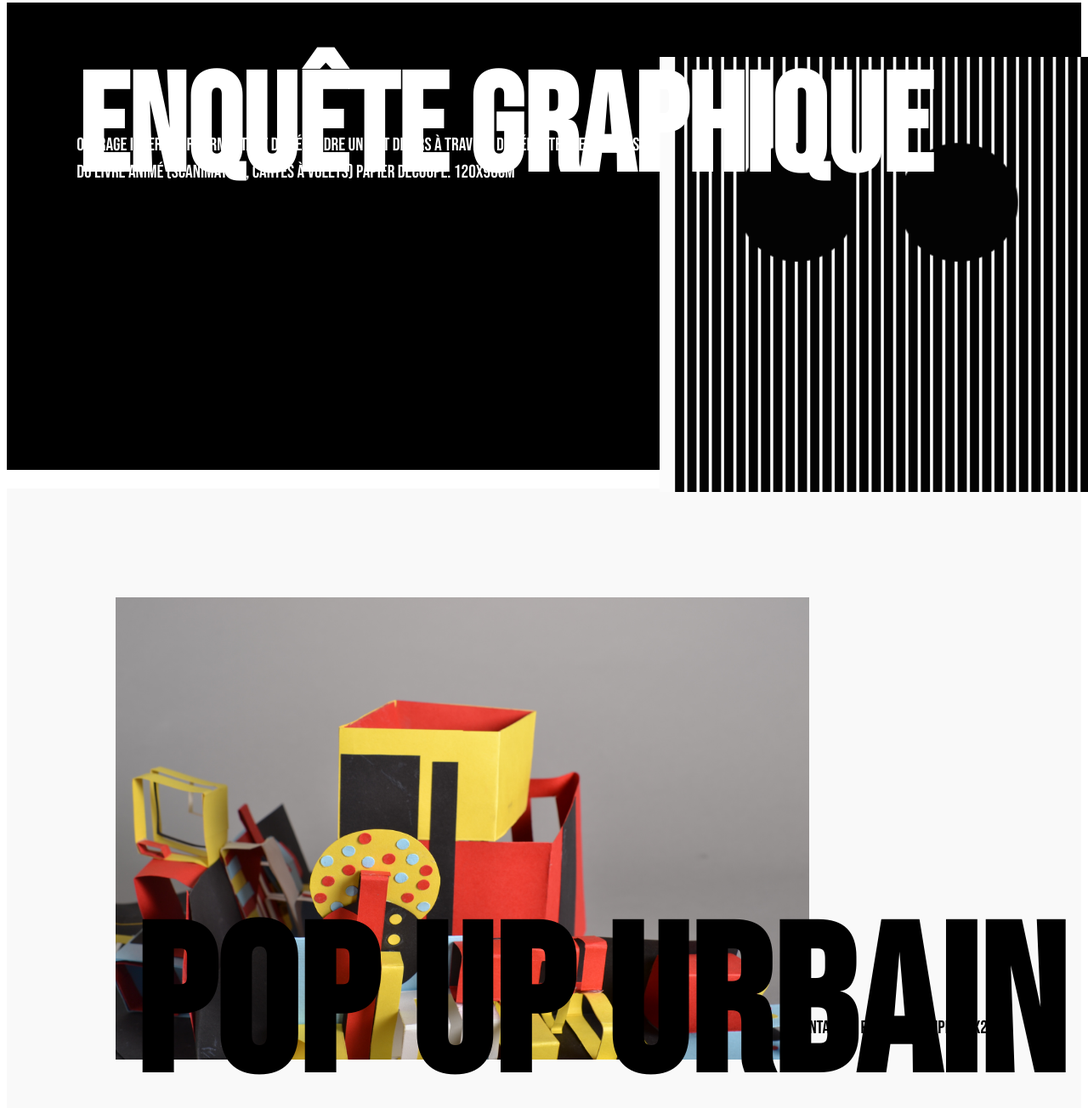
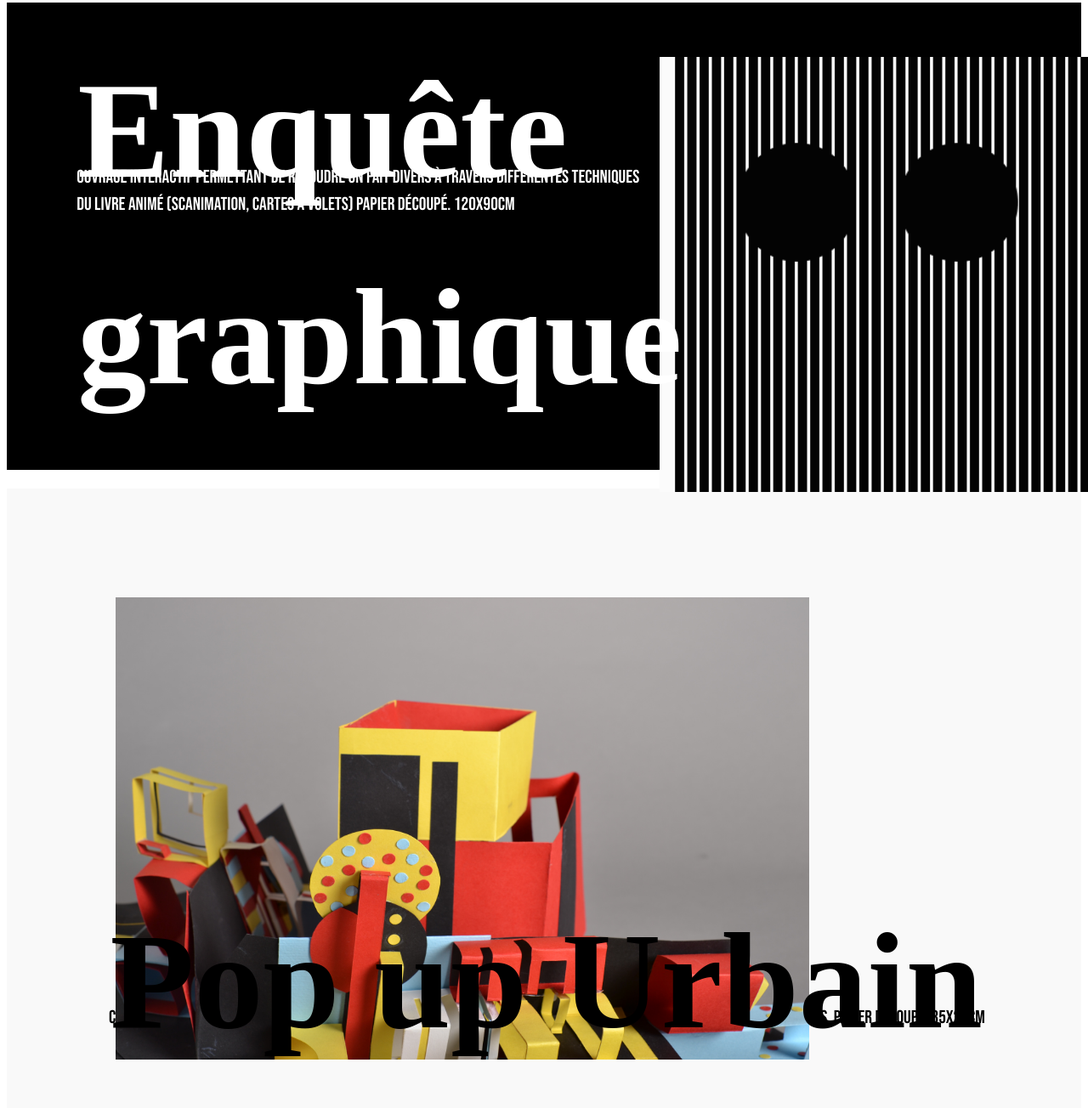
Before and after one commit to romanebuton/romanebuton, a plain HTML site: page plastiques.html in a window 1280 px wide. Shown: the part 168-1472 px from the top of the page at 85% size. Drawn offline with Linux system fonts and the light colour scheme; a script that the page names is missing.

Commit message:
Update styleplastiques.css

```diff
--- a/styleplastiques.css
+++ b/styleplastiques.css
@@ -1,6 +1,6 @@
 
 h1{
-  font-family:'Bebas Neue', cursive;
+  font-family: Le Murmure;
   color: black;
   font-size: 500%;
   font-weight:lighter;
@@ -30,7 +30,7 @@ div#bandeau1 {
 h3#titreloup{
   color: white;
   position: absolute;
-  font-family:'Bebas Neue', cursive;
+  font-family: Le Murmure;
   font-size: 900%;
   padding-left: 6.5%;
   margin-top: 2.2%;
@@ -41,7 +41,7 @@ p#paraloup{
     color: white;
     font-family:'Bebas Neue', cursive;
     font-size: 120%;
-    padding-top: 12%;
+    padding-top: 15%;
     padding-left: 6.5%;
     width: 60%;
 
@@ -71,10 +71,10 @@ img#popup{
 h4#titrepopup{
   z-index: 1;
   position: absolute;
-  font-family:'Bebas Neue', cursive;
-  font-size: 1350%;
-  margin-left: 11.7%;
-  padding-top: 33%;
+  font-family: Le Murmure;
+  font-size: 900%;
+  margin-left: 9.5%;
+  padding-top: 35%;
   margin-top: 10px;
   color: black;
   opacity :1;
@@ -88,8 +88,8 @@ p#parapopup{
     color: black;
     font-family:'Bebas Neue', cursive;
     font-size: 120%;
-    padding-top: 49%;
-    padding-left: 12%;
+    padding-top: 48%;
+    padding-left: 9.5%;
 }
 
 
```
